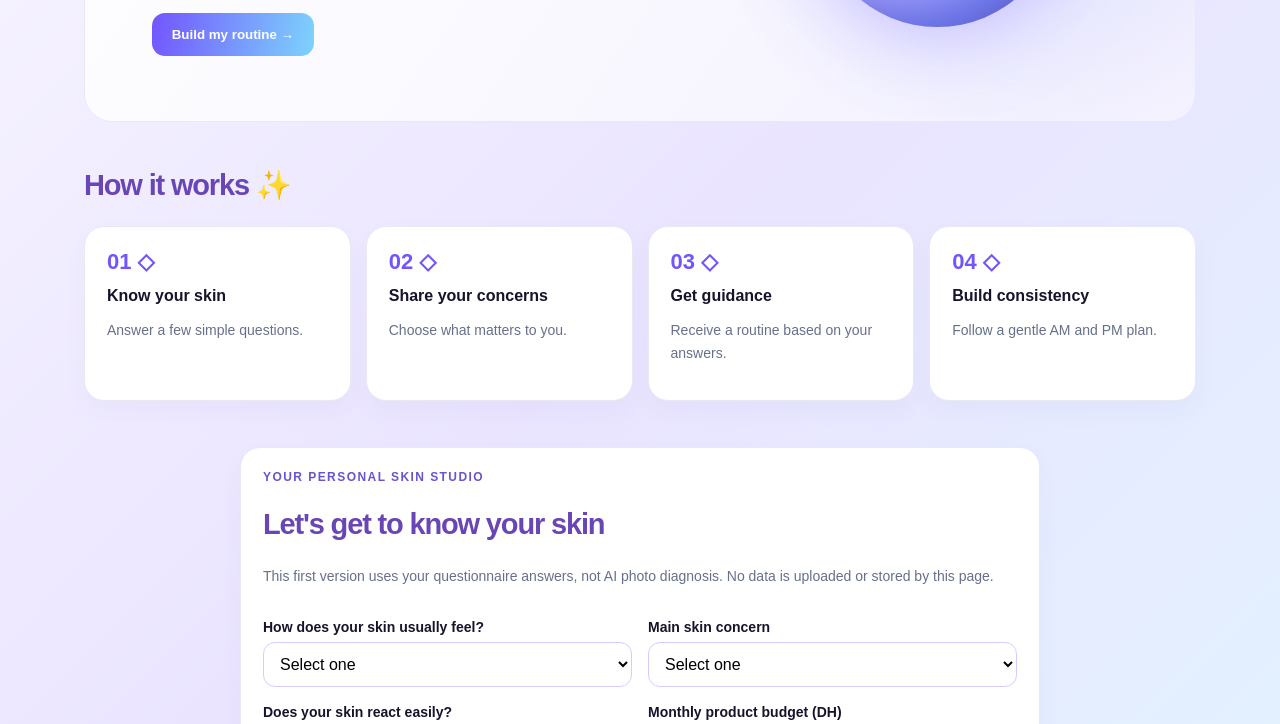
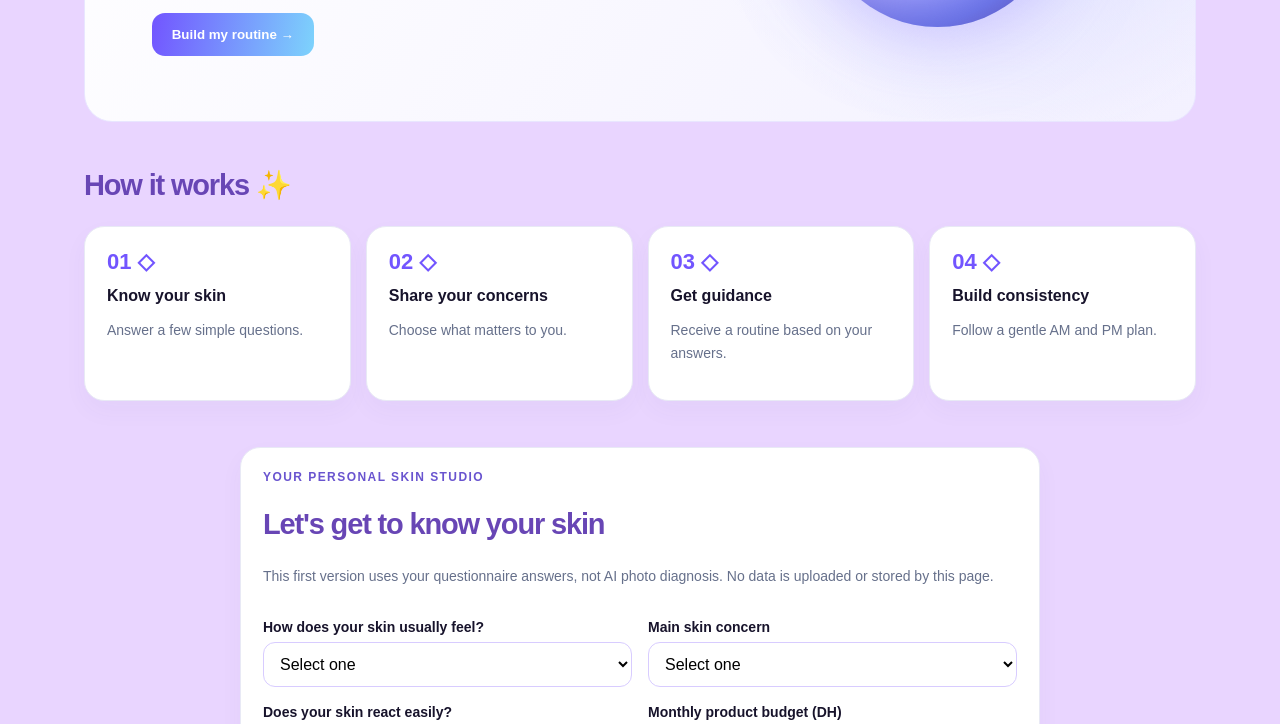
Before and after one commit to sayf82307-hash/GLOW-YOU, a plain HTML site: page index.html in a window 1280 px wide. Shown: the part 412-1136 px from the top of the page. Drawn offline with Linux system fonts and the light colour scheme.

Commit message:
Update style.css

```diff
--- a/style.css
+++ b/style.css
@@ -69,3 +69,8 @@ input, select, textarea {
     font-size: 1.8rem;
   }
 }
+
+/* Temporary design test */
+body {
+  background: #e9d5ff !important;
+}
```
